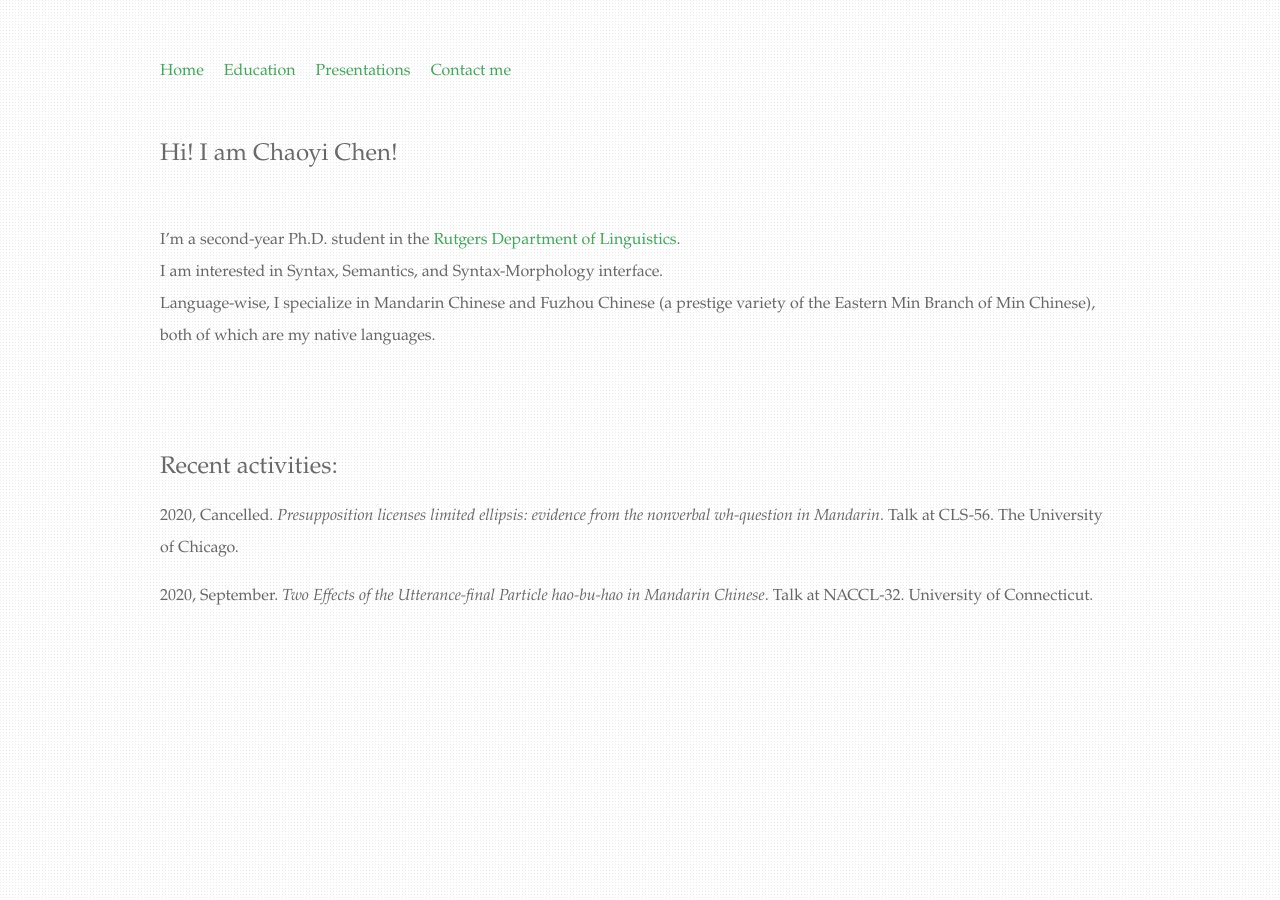
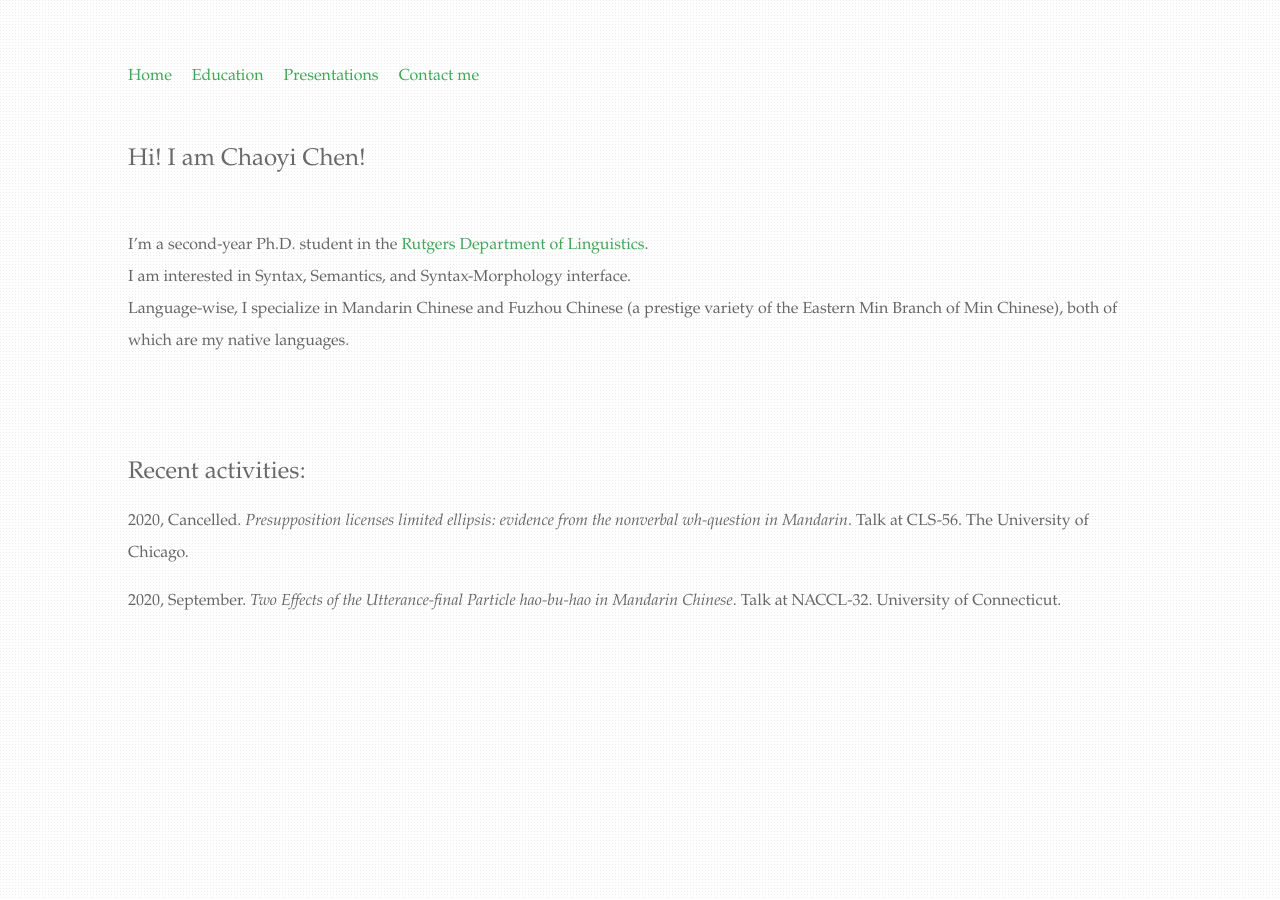
Before and after one commit to chaoyichen71/chaoyichen71.github.io, a Jekyll site: the page built from index.html, in a window 1280 px wide. Built offline with Jekyll 4.4.1, drawn with Linux system fonts in a browser that asks for light colours.

Commit message:
Update main.css

```diff
--- a/css/main.css
+++ b/css/main.css
@@ -1,4 +1,4 @@
-body { margin: 55px auto; width: 75%;
+body { margin: 60px auto; width: 80%;
   font-family: Palatino, Arial, sans-serif;
   background: url("/static/img/subtle_dots.png");
   line-height: 2em;
```
